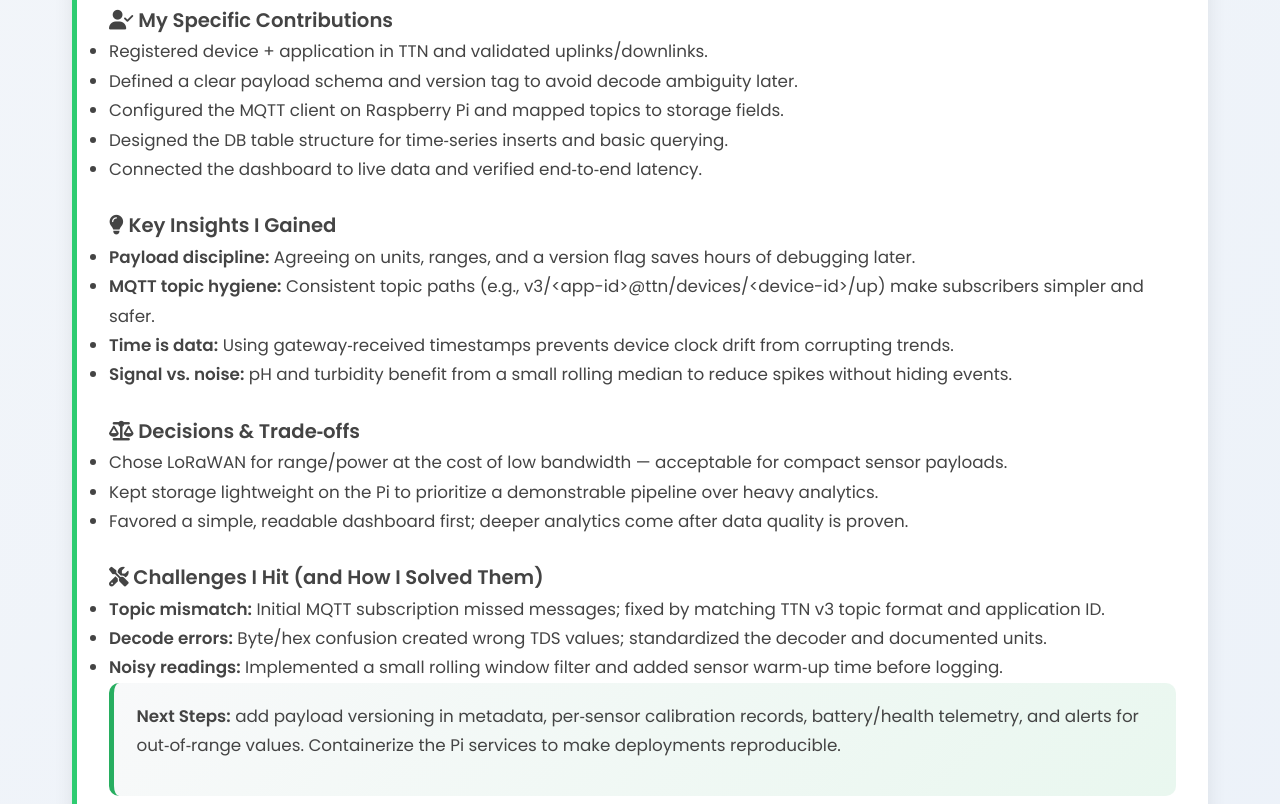
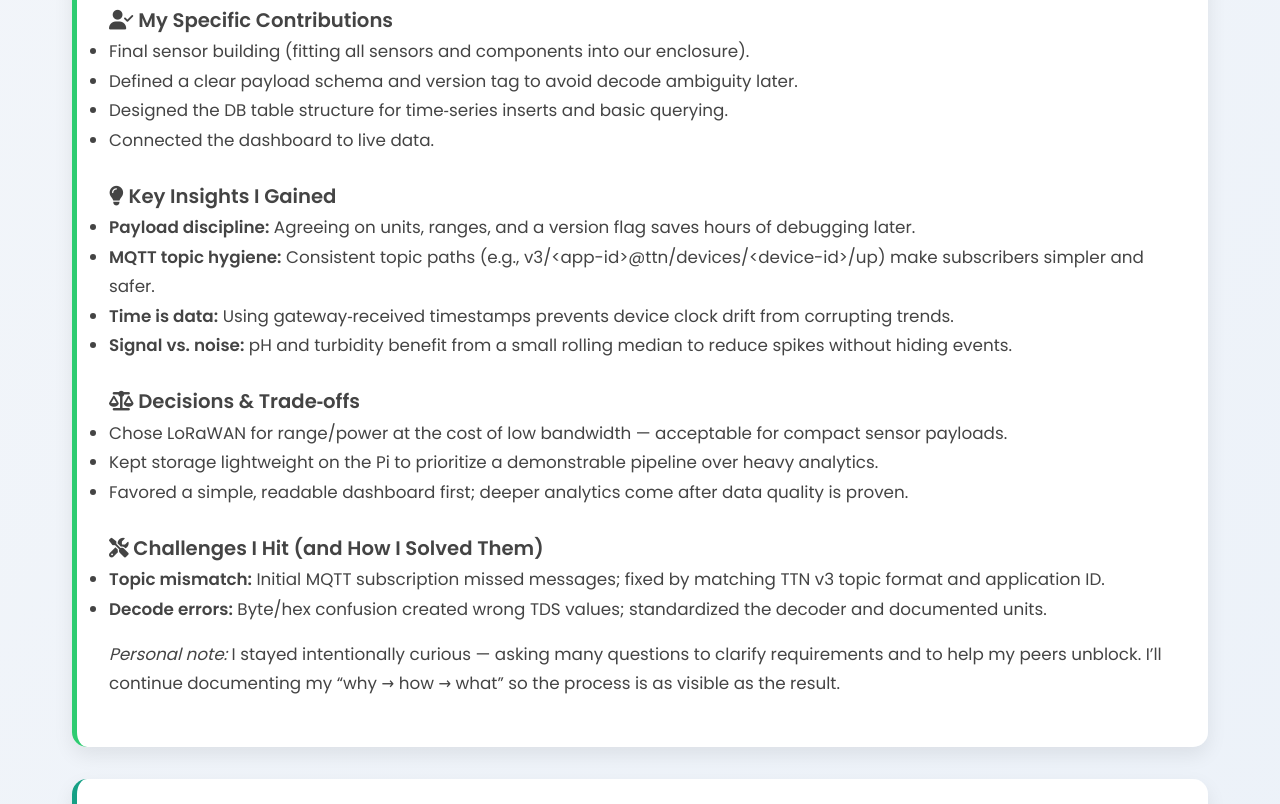
Before and after one commit to RourkeV/portfolio-website, a website: page hagenburg.html in a window 1280 px wide. Shown: the part 1396-2200 px from the top of the page. Drawn offline with nearby package versions, Linux system fonts and the light colour scheme.

Commit message:
final changes

```diff
--- a/hagenburg.html
+++ b/hagenburg.html
@@ -59,11 +59,10 @@
 
                 <h3 style="margin-top:1.5rem"><i class="fas fa-user-check"></i> My Specific Contributions</h3>
                 <ul>
-                    <li>Registered device + application in TTN and validated uplinks/downlinks.</li>
+                    <li>Final sensor building (fitting all sensors and components into our enclosure).</li>
                     <li>Defined a clear payload schema and version tag to avoid decode ambiguity later.</li>
-                    <li>Configured the MQTT client on Raspberry Pi and mapped topics to storage fields.</li>
                     <li>Designed the DB table structure for time‑series inserts and basic querying.</li>
-                    <li>Connected the dashboard to live data and verified end‑to‑end latency.</li>
+                    <li>Connected the dashboard to live data.</li>
                 </ul>
 
                 <h3 style="margin-top:1.5rem"><i class="fas fa-lightbulb"></i> Key Insights I Gained</h3>
@@ -85,12 +84,7 @@
                 <ul>
                     <li><strong>Topic mismatch:</strong> Initial MQTT subscription missed messages; fixed by matching TTN v3 topic format and application ID.</li>
                     <li><strong>Decode errors:</strong> Byte/hex confusion created wrong TDS values; standardized the decoder and documented units.</li>
-                    <li><strong>Noisy readings:</strong> Implemented a small rolling window filter and added sensor warm‑up time before logging.</li>
                 </ul>
-
-                <div class="highlight-box">
-                    <p><strong>Next Steps:</strong> add payload versioning in metadata, per‑sensor calibration records, battery/health telemetry, and alerts for out‑of‑range values. Containerize the Pi services to make deployments reproducible.</p>
-                </div>
                 <p style="margin-top:1rem"><em>Personal note:</em> I stayed intentionally curious — asking many questions to clarify requirements and to help my peers unblock. I’ll continue documenting my “why → how → what” so the process is as visible as the result.</p>
             </div>
         </div>
```
